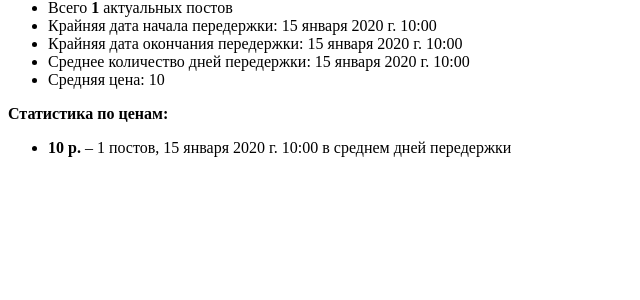
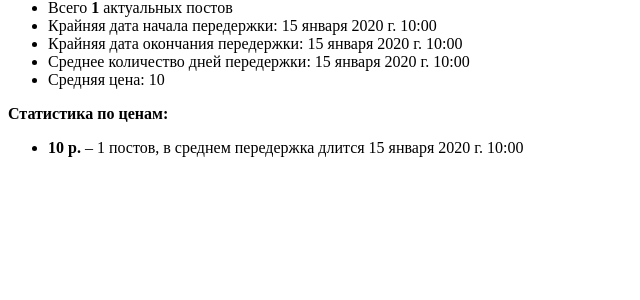
Before and after one commit to PolinaZi/pet_sitting_django, a Django app: template web/templates/web/analytics.html in a window 1280 px wide. Shown: the part 176-476 px from the top of the page, without its empty margins (0-640 px from the left). Run offline with Django 4.2, Linux system fonts and the light colour scheme; the template is opened without the code that fills it: most values are stand-ins (such as "Sample title", 1, 10 or a date in 2020).

Commit message:
changed avg_time

```diff
--- a/web/templates/web/analytics.html
+++ b/web/templates/web/analytics.html
@@ -15,7 +15,7 @@
             <li>
                 <b>{{ price_stat.price }} р.</b> –
                 {{ price_stat.count }} постов,
-                {{ price_stat.avg_time }} в среднем дней передержки
+                в среднем передержка длится {{ price_stat.avg_time }}
             </li>
         {% endfor %}
     </ul>
```
